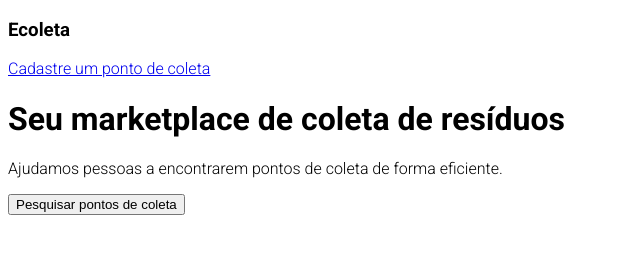
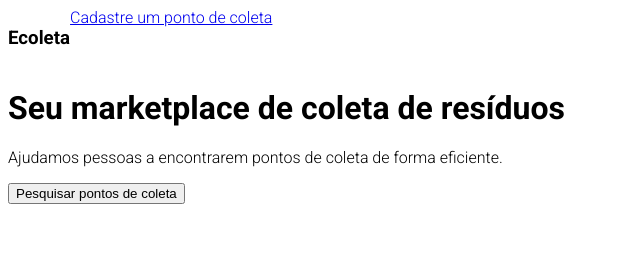
Before and after one commit to spop1987/Ecoleta, a plain HTML site: page index.html in a window 1280 px wide. Shown: the whole page, without its empty margins (0-640 px from the left). Drawn offline with Linux system fonts and the light colour scheme.

Commit message:
Start with the header section

```diff
--- a/index.html
+++ b/index.html
@@ -11,16 +11,17 @@
 
 </head>
 <body>
-    <h3>Ecoleta</h3>
+    <div>
+        <header>
+            <h3>Ecoleta</h3>
+            <a href="#">Cadastre um ponto de coleta</a>
+        </header>
+        <h1>Seu marketplace de coleta de resíduos</h1>
 
-    <a href="#">Cadastre um ponto de coleta</a>
+        <p>Ajudamos pessoas a encontrarem pontos de coleta de forma eficiente.</p>
 
-    <h1>Seu marketplace de coleta de resíduos</h1>
-
-    <p>Ajudamos pessoas a encontrarem pontos de coleta de forma eficiente.</p>
-
-    <button>Pesquisar pontos de coleta</button>
-
+        <button>Pesquisar pontos de coleta</button>
+    </div>
 
 </body>
 </html>
--- a/styles/main.css
+++ b/styles/main.css
@@ -1,3 +1,6 @@
 html {
     font-family: 'Roboto', sans-serif;
 }
+header {
+    display: flex;
+}
```
